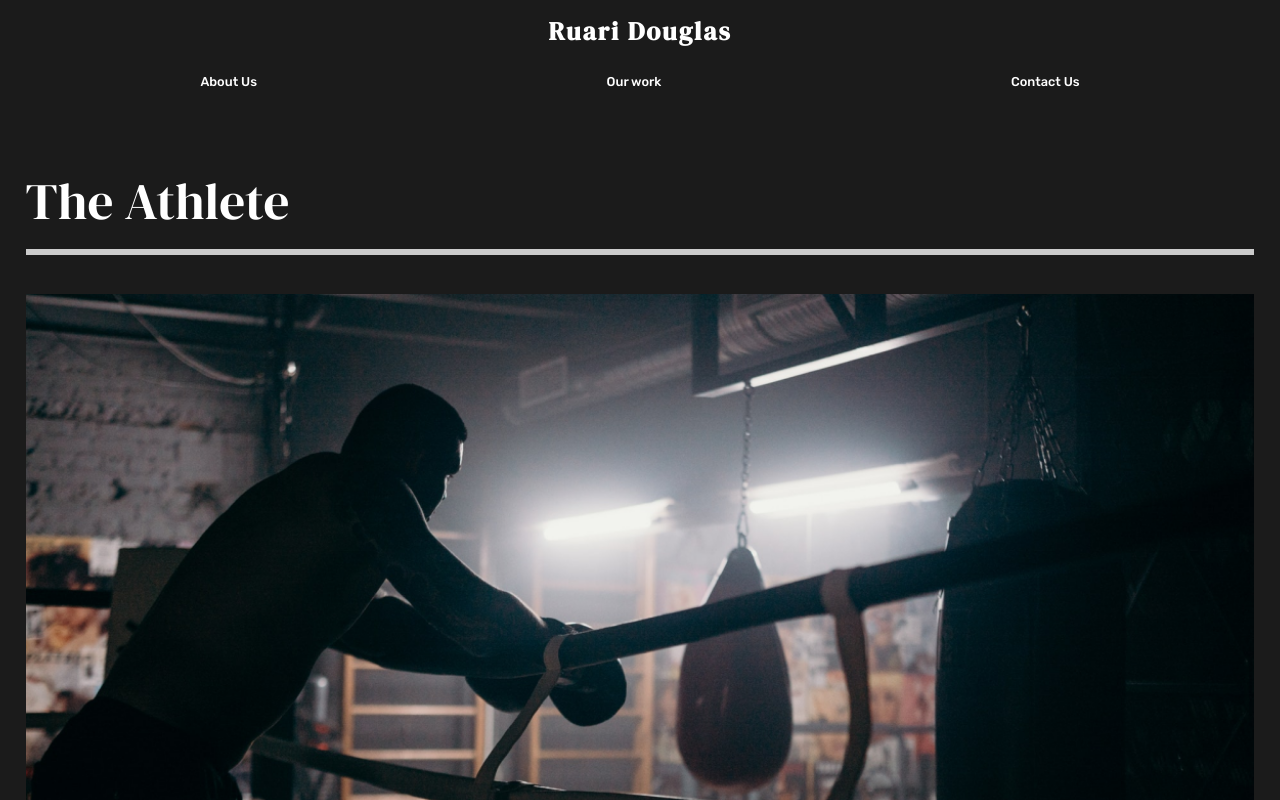
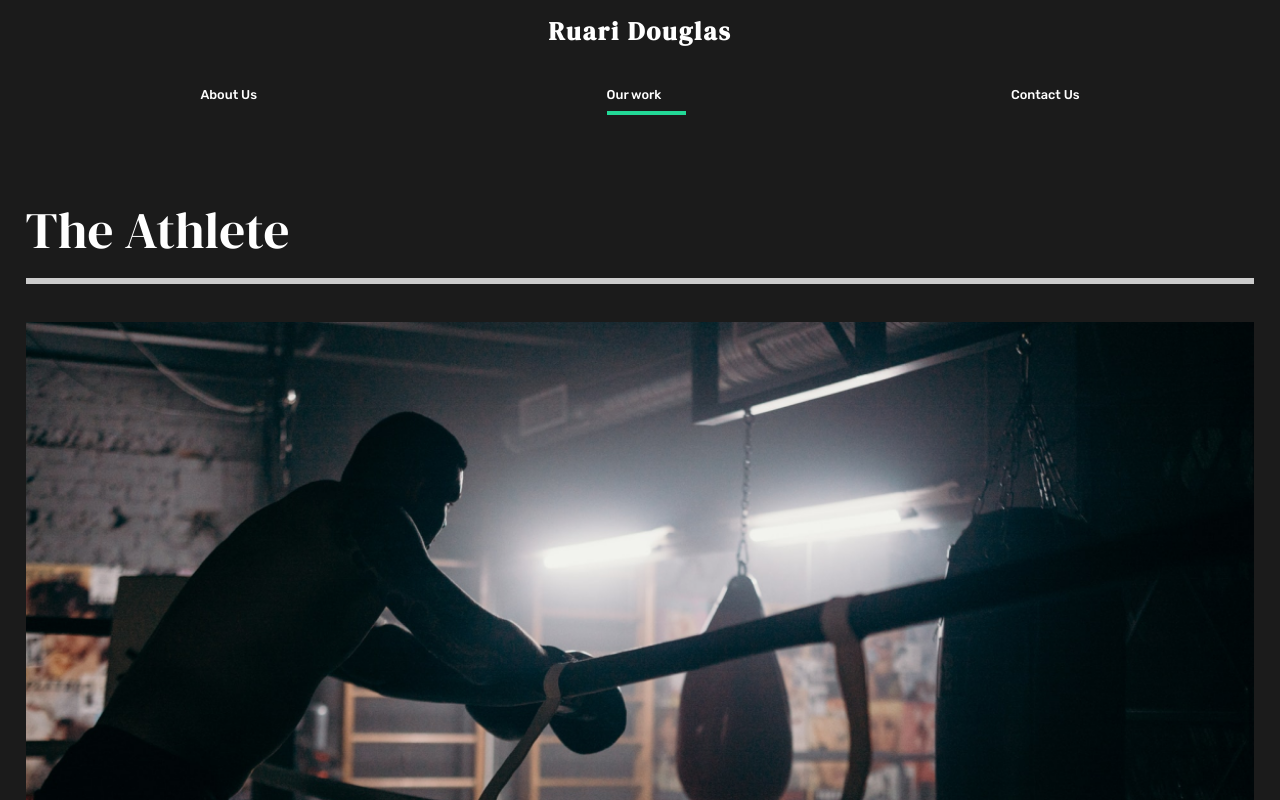
Before and after one commit to RuariDouglas/React-Portfolio, a React (Create React App) app: page /work in a window 1280 px wide. Shown: the top 800 px of the page. Built offline with nearby package versions, Linux system fonts and the light colour scheme.

Commit message:
Add rotation value to animation to fix firefox bug

```diff
--- a/src/animation.js
+++ b/src/animation.js
@@ -24,8 +24,9 @@ export const pageAnimation = {
 };
 
 export const titleAnim = {
-  hidden: { y: 200 },
+  hidden: { y: 200, rotation: 0.06 },
   show: {
+    rotation: 0.06,
     y: 0,
     transition: {
       duration: 0.75,
@@ -35,8 +36,9 @@ export const titleAnim = {
 };
 
 export const fade = {
-  hidden: { opacity: 0 },
+  hidden: { opacity: 0, rotation: 0.06 },
   show: {
+    rotation: 0.06,
     opacity: 1,
     transition: {
       duration: 0.75,
@@ -46,8 +48,9 @@ export const fade = {
 };
 
 export const photoAnim = {
-  hidden: { scale: 1.5, opacity: 0 },
+  hidden: { scale: 1.5, opacity: 0, rotation: 0.06 },
   show: {
+    rotation: 0.06,
     scale: 1,
     opacity: 1,
     transition: {
@@ -59,9 +62,11 @@ export const photoAnim = {
 
 export const lineAnim = {
   hidden: {
+    rotation: 0.06,
     width: "0%",
   },
   show: {
+    rotation: 0.06,
     width: "100%",
     transition: {
       duration: 1,
@@ -70,8 +75,9 @@ export const lineAnim = {
 };
 
 export const slider = {
-  hidden: { x: "-130%", skew: "45deg" },
+  hidden: { x: "-130%", skew: "45deg", rotation: 0.06 },
   show: {
+    rotation: 0.06,
     x: "100%",
     skew: "0deg",
     transition: { ease: "easeOut", duration: 1 },
@@ -79,12 +85,17 @@ export const slider = {
 };
 
 export const sliderContainer = {
-  hidden: { opacity: 1 },
-  show: { opacity: 1, transition: { staggerChildren: 0.1, ease: "easeOut" } },
+  hidden: { opacity: 1, rotation: 0.06 },
+  show: {
+    opacity: 1,
+    rotation: 0.06,
+    transition: { staggerChildren: 0.1, ease: "easeOut" },
+  },
 };
 
 export const scrollReveal = {
   hidden: {
+    rotation: 0.06,
     opacity: 0,
     scale: 0.9,
     transition: {
@@ -92,6 +103,7 @@ export const scrollReveal = {
     },
   },
   show: {
+    rotation: 0.06,
     opacity: 1,
     scale: 1,
     transition: {
--- a/src/components/Nav.js
+++ b/src/components/Nav.js
@@ -1,8 +1,11 @@
 import React from "react";
 import styled from "styled-components";
 import { Link } from "react-router-dom";
+import { motion } from "framer-motion";
+import { useLocation } from "react-router-dom";
 
 const Nav = () => {
+  const { pathname } = useLocation();
   return (
     <StyledNav>
       <h1>
@@ -13,12 +16,27 @@ const Nav = () => {
       <ul>
         <li>
           <Link to="/">About Us</Link>
+          <Line
+            transition={{ duration: 0.75 }}
+            initial={{ width: "0%" }}
+            animate={{ width: pathname === "/" ? "60%" : "0%" }}
+          />
         </li>
         <li>
           <Link to="/work">Our work</Link>
+          <Line
+            transition={{ duration: 0.75 }}
+            initial={{ width: "0%" }}
+            animate={{ width: pathname === "/work" ? "60%" : "0%" }}
+          />
         </li>
         <li>
           <Link to="/contact">Contact Us</Link>
+          <Line
+            transition={{ duration: 0.75 }}
+            initial={{ width: "0%" }}
+            animate={{ width: pathname === "/contact" ? "60%" : "0%" }}
+          />
         </li>
       </ul>
     </StyledNav>
@@ -50,6 +68,7 @@ const StyledNav = styled.nav`
     li {
       padding: 1rem 3rem;
       position: relative;
+      border-bottom: 3px solid #1b1b1b;
     }
   }
   @media (max-width: 1300px) {
@@ -59,11 +78,16 @@ const StyledNav = styled.nav`
       padding: 2rem;
       justify-content: space-around;
       width: 100%;
-      li {
-        padding: 0;
-      }
     }
   }
 `;
 
+const Line = styled(motion.div)`
+  height: 0.3rem;
+  background-color: #23d997;
+  width: 0;
+  position: absolute;
+  bottom: 0;
+`;
+
 export default Nav;
```
Also changed, not shown: 1 other file (tests, documents, lock files or other folders).
